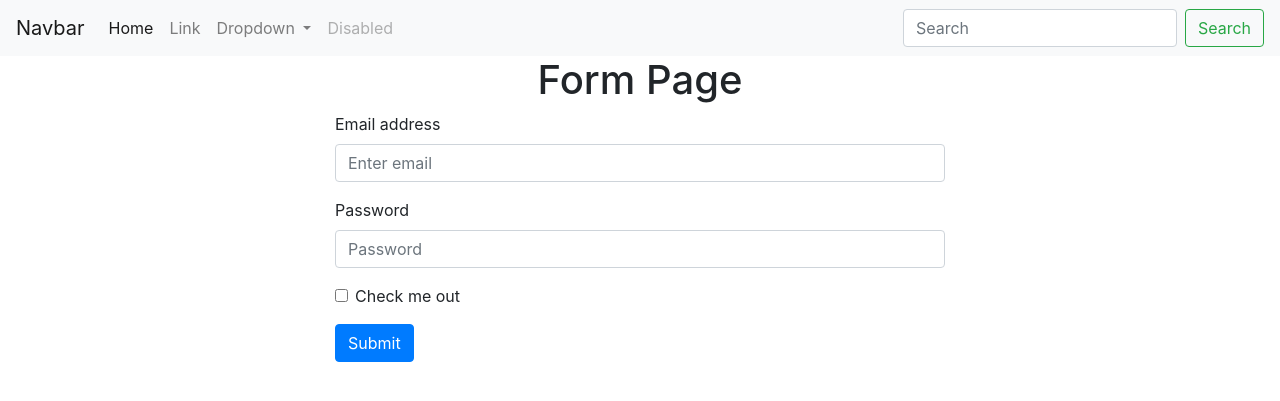
After one commit to Ninad10code/Django-Learning, a Django app: page /myform in a window 1280 px wide. The commit adds this page. Shown: the top 401 px of the page. Run offline with Django 3.2, Linux system fonts and the light colour scheme; some libraries are stand-ins or nearby versions.

Commit message:
added examples for forms method

```diff
--- /dev/null
+++ b/myapp/forms.py
@@ -0,0 +1,5 @@
+from django import forms
+
+class FeebackForm(forms.Form):
+    title = forms.CharField(label = 'Title',max_length=50,widget=forms.TextInput)
+    subject=forms.CharField(label = 'Subject Description',max_length=200,widget=forms.Textarea)
--- a/myapp/urls.py
+++ b/myapp/urls.py
@@ -9,5 +9,8 @@ urlpatterns = [
     path('mysecondpage',views.mysecondpage,name="mysecondpage"),
     path('mythirdpage',views.mythirdpage,name="mythirdpage"),
     path('myimagepage',views.myimagepage,name="myimagepage"),
+    path('myform',views.myform,name="myform"),
+    path('submitform',views.submitform,name="submitform"),
+    path('myform2',views.myform2,name="myform2"),
 
 ]
--- a/myapp/views.py
+++ b/myapp/views.py
@@ -1,6 +1,7 @@
 from django.shortcuts import render
 from django.http import HttpResponse,JsonResponse
-from django.template import loader
+# from django.template import loader
+from .forms import *
 # import firstDjango
 import os
 # Create your views here.
@@ -46,3 +47,24 @@ def mythirdpage(request):
 
 def myimagepage(request):
     return render(request,'image.html')
+
+def myform(request):
+    return render(request,'form.html')
+
+def submitform(request):
+    mydictionary = {
+        "eamil":request.POST['email'],
+        "password":request.POST['password'],
+        "method": request.method
+    }
+    return JsonResponse(mydictionary)
+
+def myform2(request):
+    if request.method == "POST":
+        pass
+    elif request.method == "GET":
+        form = FeebackForm()
+        mydictionary={
+            "form":form
+        }
+        return render(request,'myform2.html',context=mydictionary)
--- /dev/null
+++ b/templates/form.html
@@ -0,0 +1,30 @@
+{% extends 'index.html'%}
+{% block title %}My Form Page{% endblock %}
+{% block content %}
+<h1 style="text-align: center;">Form Page</h1>
+<div class="container-fluid">
+    <div class="row">
+        <div class="col-md-6" style="margin: 0 auto;">
+            <form method="POST" action="{% url 'submitform' %}" >
+                {% csrf_token %}
+<!-- In Django whenvever using POST method use csrf token....not needed in GET method -->
+                <div class="form-group">
+                    <label for="exampleInputEmail1">Email address</label>
+                    <input name="email" type="email" class="form-control" id="exampleInputEmail1" aria-describedby="emailHelp" placeholder="Enter email">
+                </div>
+                <div class="form-group">
+                    <label for="exampleInputPassword1">Password</label>
+                    <input name="password" type="password" class="form-control" id="exampleInputPassword1" placeholder="Password">
+                </div>
+
+                <div class="form-group form-check">
+                    <input type="checkbox" class="form-check-input" id="exampleCheck1">
+                    <label class="form-check-label" for="exampleCheck1">Check me out</label>
+                  </div>
+                  <button type="submit" class="btn btn-primary">Submit</button>
+                </form>
+            </form>
+        </div>
+    </div>
+</div>
+{% endblock %}
```
Also changed, not shown: templates/image.html (+11 -2 lines), templates/myform2.html (added, +9 -0 lines), static/mountain.jpg (added).
